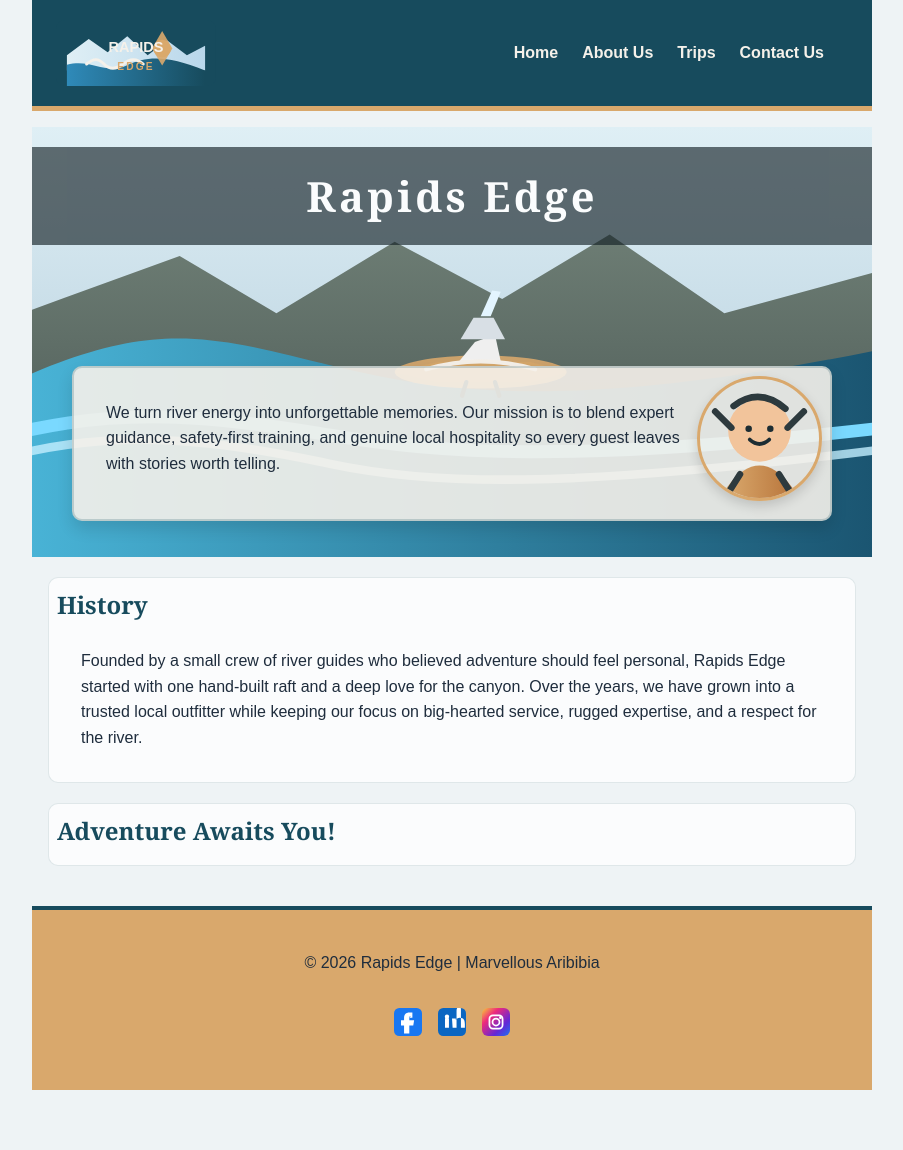
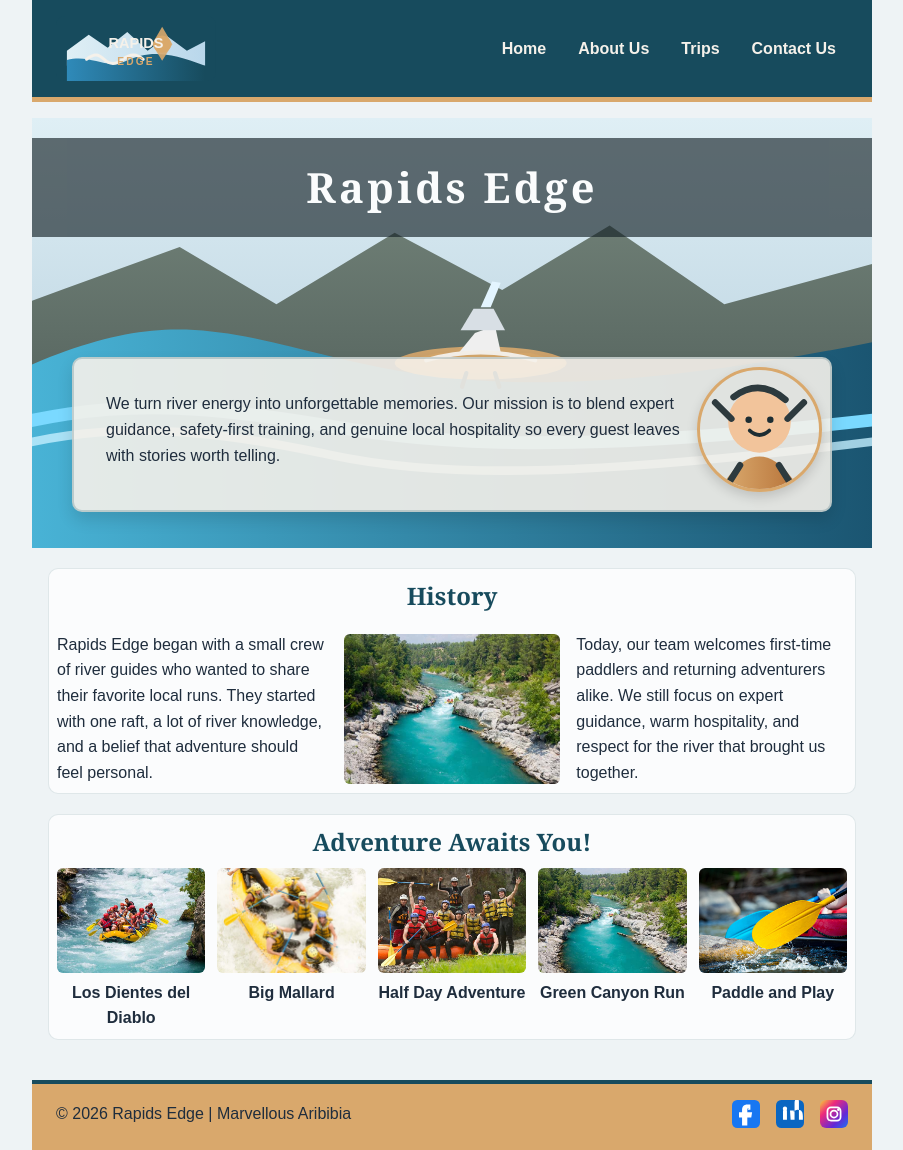
Before and after one commit to mavibankz/wdd130, a plain HTML site: page wwr/about.html in a window 1280 px wide. Shown: the whole page, without its empty margins (188-1091 px from the left). Before the commit the page ends 1090 px from the top, so only its background shows below. Drawn offline with Linux system fonts and the light colour scheme.

Commit message:
Enhance rafting about page layout
Co-authored-by: Copilot <223556219+Copilot@users.noreply.github.com>

```diff
--- a/wwr/about.html
+++ b/wwr/about.html
@@ -14,10 +14,10 @@
   <body>
     <header>
       <img src="images/logo.svg" alt="Rapids Edge logo" />
-      <nav>
+      <nav aria-label="Main navigation">
         <ul>
           <li><a href="index.html">Home</a></li>
-          <li><a href="about.html">About Us</a></li>
+          <li><a href="about.html" aria-current="page">About Us</a></li>
           <li><a href="trips.html">Trips</a></li>
           <li><a href="contact.html">Contact Us</a></li>
         </ul>
@@ -37,15 +37,41 @@
         </article>
       </div>
 
-      <section>
+      <section class="history">
         <h2>History</h2>
         <p>
-          Founded by a small crew of river guides who believed adventure should feel personal, Rapids Edge started with one hand-built raft and a deep love for the canyon. Over the years, we have grown into a trusted local outfitter while keeping our focus on big-hearted service, rugged expertise, and a respect for the river.
+          Rapids Edge began with a small crew of river guides who wanted to share their favorite local runs. They started with one raft, a lot of river knowledge, and a belief that adventure should feel personal.
+        </p>
+        <img src="images/rafting58_600.jpg" alt="A raft travels through a green canyon along a clear river" />
+        <p>
+          Today, our team welcomes first-time paddlers and returning adventurers alike. We still focus on expert guidance, warm hospitality, and respect for the river that brought us together.
         </p>
       </section>
 
-      <section>
+      <section class="adventure">
         <h2>Adventure Awaits You!</h2>
+        <div class="adventure-gallery">
+          <figure>
+            <img src="images/rafting53_600.jpg" alt="A yellow raft and paddlers navigate foaming whitewater" />
+            <figcaption>Los Dientes del Diablo</figcaption>
+          </figure>
+          <figure>
+            <img src="images/rafting56_600.jpg" alt="A rafting crew rides a tipping yellow raft through rapids" />
+            <figcaption>Big Mallard</figcaption>
+          </figure>
+          <figure>
+            <img src="images/rafting59_600.jpg" alt="A rafting group celebrates together beside their raft" />
+            <figcaption>Half Day Adventure</figcaption>
+          </figure>
+          <figure>
+            <img src="images/rafting58_600.jpg" alt="A small raft floats down a river surrounded by green canyon walls" />
+            <figcaption>Green Canyon Run</figcaption>
+          </figure>
+          <figure>
+            <img src="images/rafting20_600.jpg" alt="Bright paddles rest beside a river" />
+            <figcaption>Paddle and Play</figcaption>
+          </figure>
+        </div>
       </section>
     </main>
 
--- a/wwr/styles/rafting.css
+++ b/wwr/styles/rafting.css
@@ -24,13 +24,14 @@ header,
 main,
 footer {
   width: 840px;
+  max-width: 100%;
   margin: 0 auto;
 }
 
 header {
-  display: flex;
+  display: grid;
+  grid-template-columns: 180px 1fr;
   align-items: center;
-  justify-content: space-between;
   background: var(--primary-color);
   color: var(--accent2-color);
   padding: 1rem 1.5rem;
@@ -38,24 +39,38 @@ header {
 }
 
 header img {
+  display: block;
   width: 160px;
   height: auto;
 }
 
+header nav {
+  display: flex;
+  justify-content: flex-end;
+  margin: 0;
+  padding: 0;
+}
+
 nav ul {
   display: flex;
+  align-items: center;
   list-style: none;
-  gap: 1.5rem;
+  gap: 0.5rem;
 }
 
-nav a {
+header nav a {
+  display: block;
   color: var(--accent2-color);
   text-decoration: none;
   font-weight: 700;
+  padding: 0.5rem 0.75rem;
+  border-radius: 4px;
 }
 
-nav a:hover {
-  color: var(--secondary-color);
+header nav a:hover,
+header nav a:focus-visible {
+  text-decoration: underline;
+  text-underline-offset: 0.2em;
 }
 
 h1,
@@ -64,7 +79,6 @@ h2 {
   color: var(--primary-color);
 }
 
-nav,
 p,
 section,
 article {
@@ -133,22 +147,89 @@ section h2 {
   margin-bottom: 0.4rem;
 }
 
+.history {
+  display: grid;
+  grid-template-columns: 1fr minmax(150px, 0.8fr) 1fr;
+  align-items: center;
+  gap: 1rem;
+  text-align: left;
+}
+
+.history h2 {
+  grid-column: 1 / -1;
+  margin-bottom: 0;
+  text-align: center;
+}
+
+.history p {
+  margin: 0;
+  padding: 0;
+}
+
+.history img {
+  display: block;
+  width: 100%;
+  height: 150px;
+  object-fit: cover;
+  border-radius: 6px;
+}
+
+.adventure h2 {
+  text-align: center;
+}
+
+.adventure-gallery {
+  display: grid;
+  grid-template-columns: repeat(5, minmax(0, 1fr));
+  gap: 0.75rem;
+}
+
+.adventure-gallery figure {
+  min-width: 0;
+  margin: 0;
+  padding: 0;
+  text-align: center;
+}
+
+.adventure-gallery img {
+  display: block;
+  width: 100%;
+  height: 105px;
+  object-fit: cover;
+  border-radius: 6px;
+}
+
+.adventure-gallery figcaption {
+  padding-top: 0.4rem;
+  font-weight: 700;
+}
+
 .socialmedia a {
+  display: block;
+  line-height: 0;
   text-decoration: none;
 }
 
 footer {
   background: var(--secondary-color);
+  display: grid;
+  grid-template-columns: 1fr auto;
+  align-items: center;
   padding: 1rem 1.5rem 1.4rem;
-  text-align: center;
   border-top: 4px solid var(--primary-color);
 }
 
 .socialmedia {
   display: flex;
-  justify-content: center;
+  justify-content: flex-end;
   gap: 1rem;
-  margin-top: 0.75rem;
+  margin: 0;
+  padding: 0;
+}
+
+footer p {
+  margin: 0;
+  padding: 0;
 }
 
 .socialmedia img {
@@ -162,19 +243,47 @@ footer {
 }
 
 @media screen and (max-width: 900px) {
-  header,
-  main,
-  footer {
-    width: 100%;
+  header {
+    grid-template-columns: 160px 1fr;
+  }
+}
+
+@media screen and (max-width: 700px) {
+  header {
+    grid-template-columns: 1fr;
+    justify-items: center;
+    gap: 0.75rem;
   }
 
-  header {
-    flex-direction: column;
-    gap: 1rem;
+  header nav {
+    justify-content: center;
   }
 
   nav ul {
     flex-wrap: wrap;
     justify-content: center;
   }
+
+  .history {
+    grid-template-columns: 1fr;
+  }
+
+  .history h2 {
+    grid-column: auto;
+  }
+
+  .history img {
+    height: 200px;
+  }
+
+  .adventure-gallery {
+    grid-template-columns: repeat(2, minmax(0, 1fr));
+  }
+
+  footer {
+    grid-template-columns: 1fr;
+    justify-items: center;
+    gap: 0.5rem;
+    text-align: center;
+  }
 }
```
Also changed, not shown: wwr/images/rafting20_600.jpg (added), wwr/images/rafting53_600.jpg (added), wwr/images/rafting56_600.jpg (added), wwr/images/rafting58_600.jpg (added), wwr/images/rafting59_600.jpg (added).
